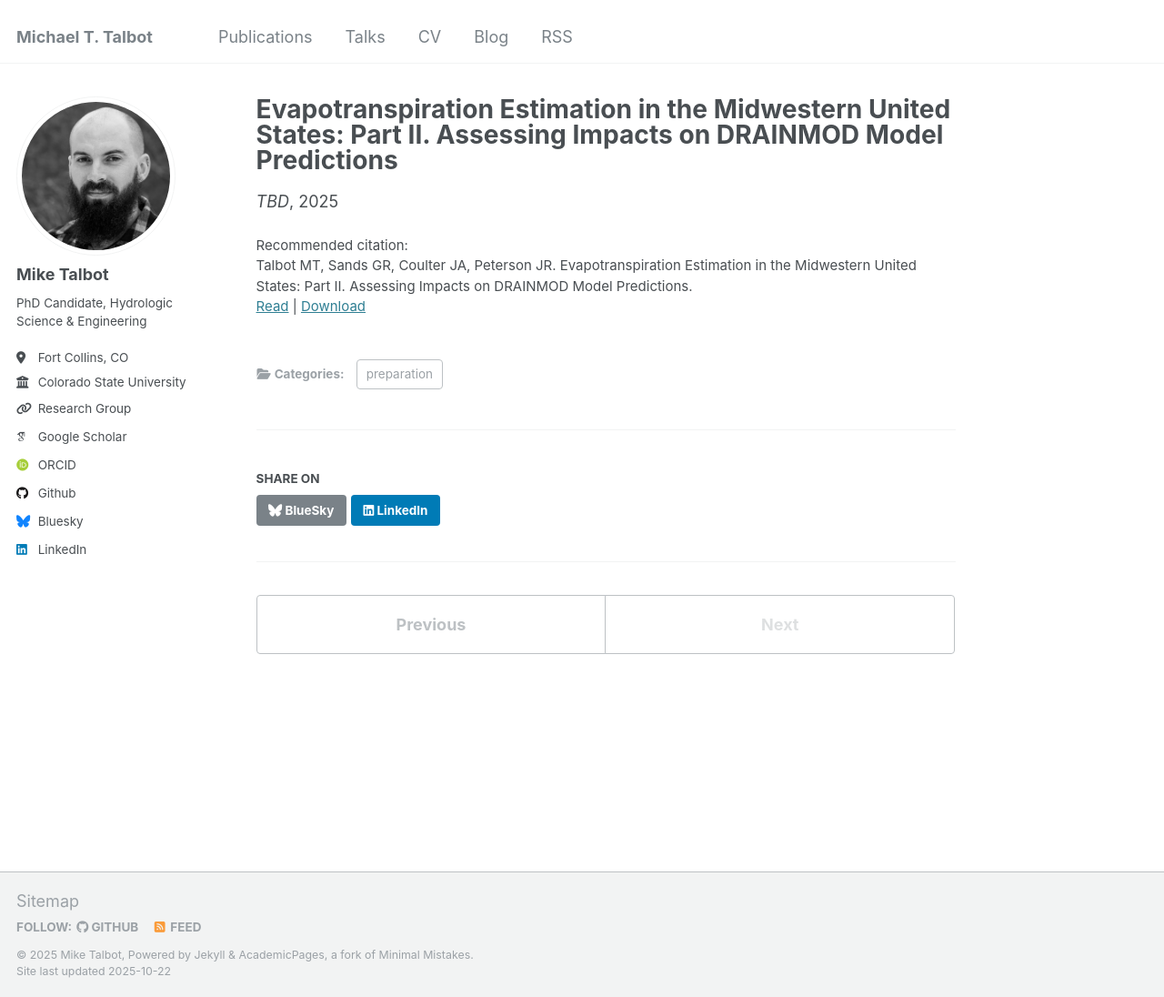
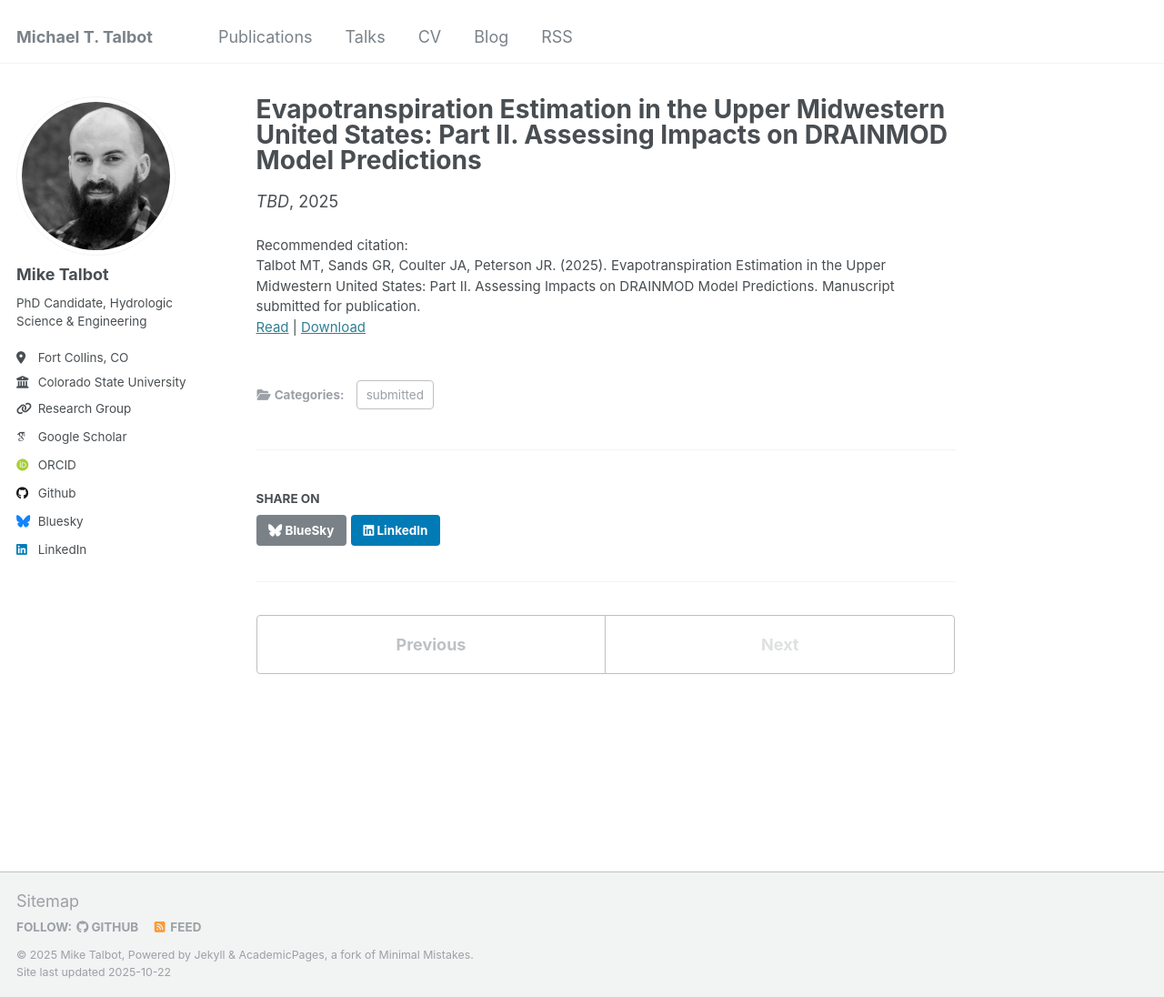
Before and after one commit to realmiketalbot/realmiketalbot.github.io, a Jekyll site: the page built from _publications/2025-et-estimation-2.md, in a window 1280 px wide and 1096 px high. Shown: the whole window at 91% size. Built offline with Jekyll 4.4.1, drawn with Linux system fonts in a browser that asks for light colours; some web fonts are replaced; comment, search, counter and statistics services are not loaded.

Commit message:
Update CV with manuscripts submitted

```diff
--- a/_publications/2025-et-estimation-2.md
+++ b/_publications/2025-et-estimation-2.md
@@ -1,12 +1,12 @@
 ---
-title: "Evapotranspiration Estimation in the Midwestern United States: Part II. Assessing Impacts on DRAINMOD Model Predictions"
+title: "Evapotranspiration Estimation in the Upper Midwestern United States: Part II. Assessing Impacts on DRAINMOD Model Predictions"
 collection: publications
-category: preparation
+category: submitted
 permalink: /publication/2025-et-estimation-2
 excerpt: ''
-date: 2025-01-01
+date: 2025-10-21
 venue: 'TBD'
 paperdoi: ''
 paperurl: ''
-citation: 'Talbot MT, Sands GR, Coulter JA, Peterson JR. Evapotranspiration Estimation in the Midwestern United States: Part II. Assessing Impacts on DRAINMOD Model Predictions.'
+citation: 'Talbot MT, Sands GR, Coulter JA, Peterson JR. (2025). Evapotranspiration Estimation in the Upper Midwestern United States: Part II. Assessing Impacts on DRAINMOD Model Predictions. Manuscript submitted for publication.'
 ---
```
Also changed, not shown: _publications/2025-et-estimation-1.md (+4 -4 lines).
